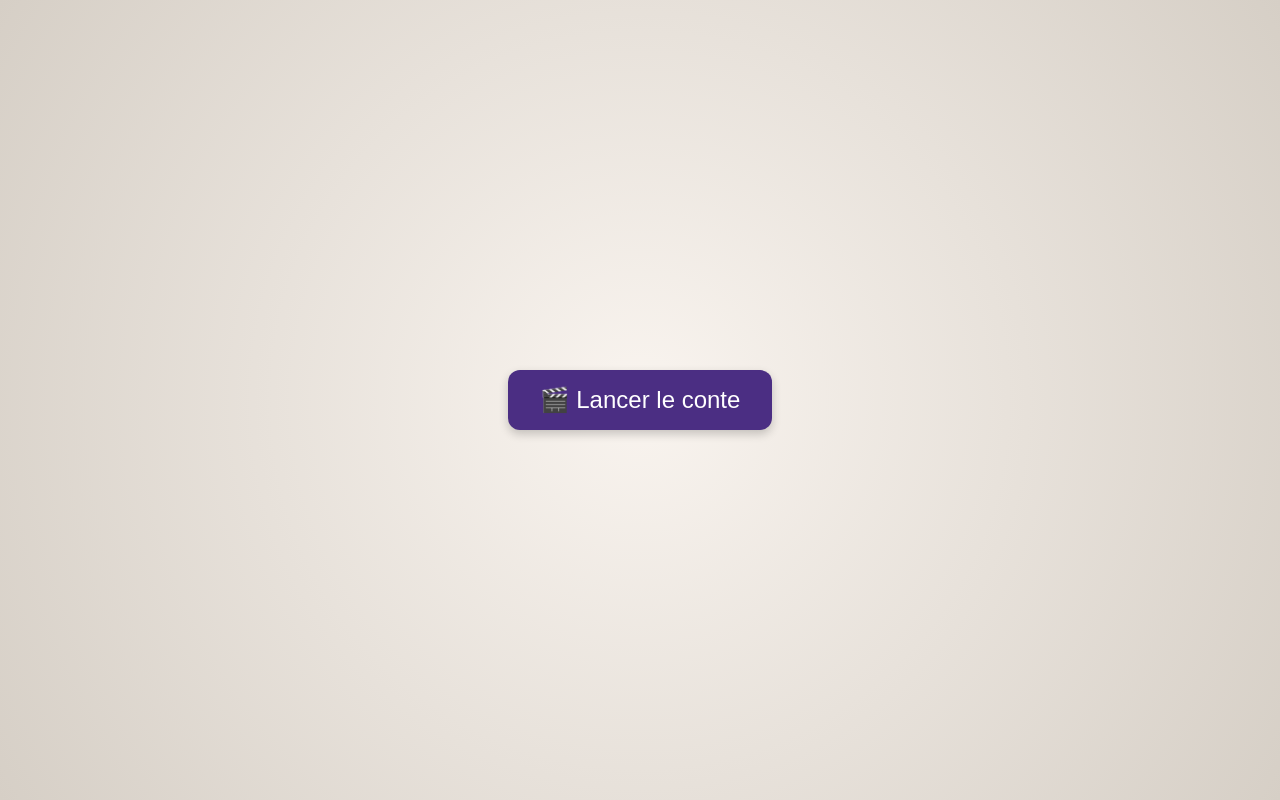
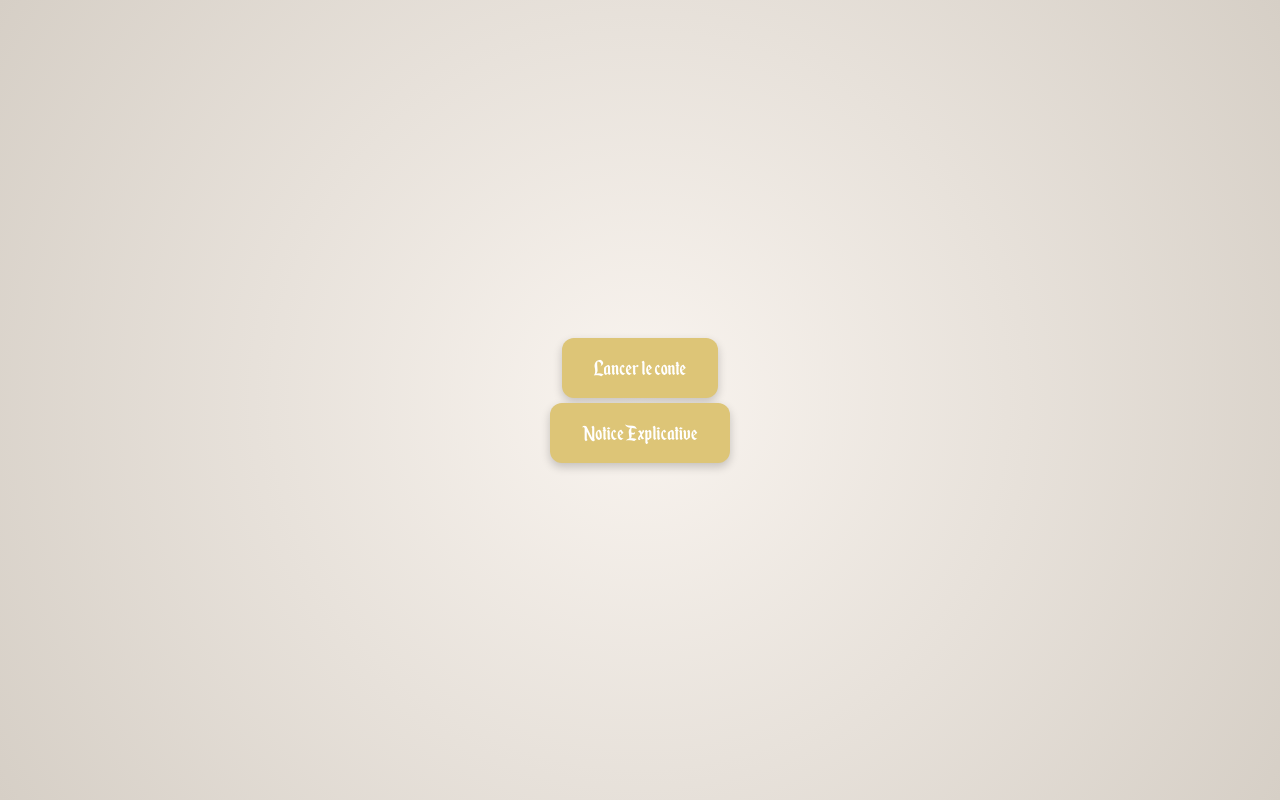
Before and after one commit to AledTahLesFous/sae_501, a Svelte app: page / in a window 1280 px wide. Built offline with nearby package versions, Linux system fonts and the light colour scheme.

Commit message:
feat: button for help guide & minor changes (flex/css)

```diff
--- a/src/routes/home.svelte
+++ b/src/routes/home.svelte
@@ -1,23 +1,35 @@
 <script>
+
+   import manuelImage from '../assets/general/manual.avif';
+     let isHelp = false;
+
+
   // Quand on clique sur le bouton
   function startStory() {
     // Redirige vers la première page du conte
     window.location.hash = "#/page1";
   }
+
+    function toggleHelp() {
+    isHelp = !isHelp;
+  }
+
 </script>
 
 <style>
   main {
     display: flex;
     align-items: center;
+    flex-direction: column;
     justify-content: center;
+    gap: 5px;
     height: 100vh;
     background: radial-gradient(circle at center, #f9f4ef 0%, #d6cfc6 100%);
-    font-family: 'Georgia', serif;
   }
 
   button {
-    background-color: #4b2e83;
+    font-family: 'Land', sans-serif;
+    background-color: #ddc577;
     color: white;
     font-size: 1.5rem;
     padding: 1rem 2rem;
@@ -30,11 +42,20 @@
   }
 
   button:hover {
-    background-color: #5d3ea8;
+    background-color: #74683f;
     transform: scale(1.05);
   }
 </style>
 
 <main>
-  <button on:click={startStory}>🎬 Lancer le conte</button>
+  <button on:click={startStory}>Lancer le conte</button>
+  <button on:click={toggleHelp}>Notice Explicative</button>
+
+  {#if isHelp}
+  <!-- svelte-ignore a11y_click_events_have_key_events -->
+  <!-- svelte-ignore a11y_no_static_element_interactions -->
+  <div class="help-overlay" on:click={toggleHelp}>
+    <img src={manuelImage} alt="Manuel d'aide" class="manuel-image" />
+  </div>
+{/if}
 </main>
```
